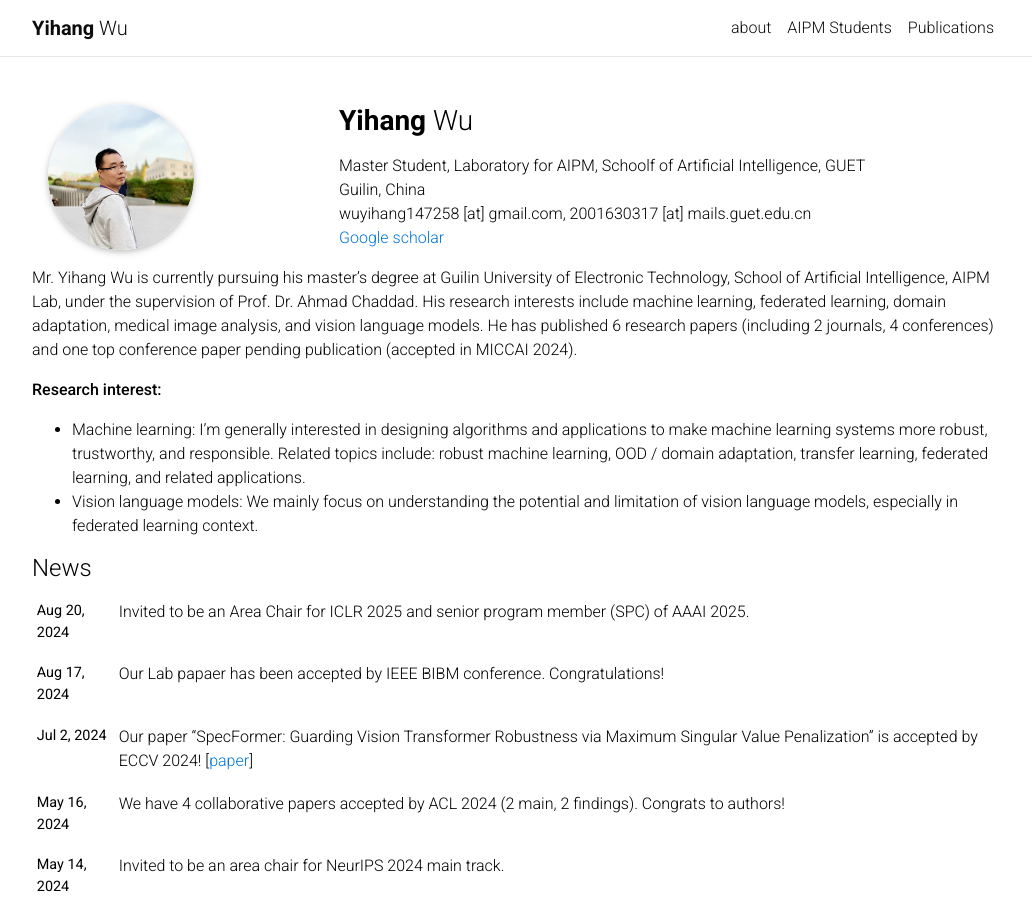
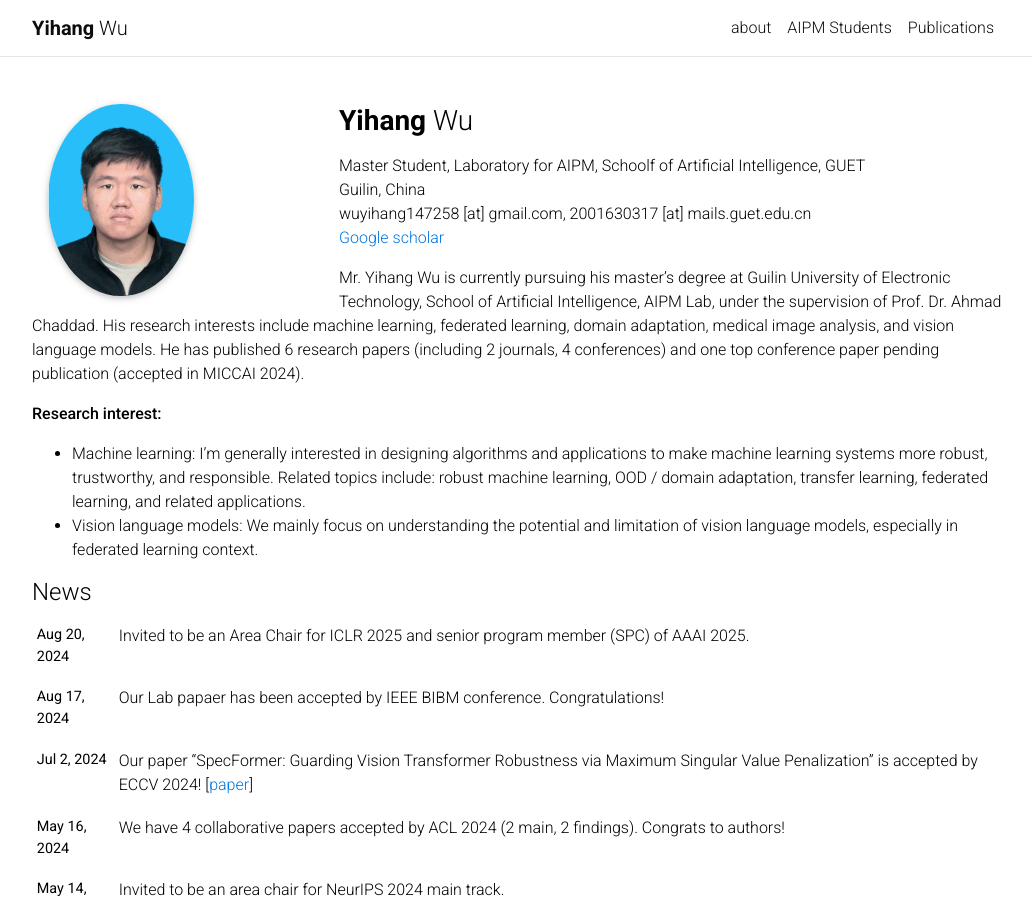
Before and after one commit to AIPMLab/AIPMLab.github.io, a Jekyll site: the page built from _pages/about.md, in a window 1280 px wide and 900 px high. Shown: the whole window, without its empty margins (123-1155 px from the left). Built offline with Jekyll 4.4.1, drawn with Linux system fonts in a browser that asks for light colours; some web fonts are replaced; comment, search, counter and statistics services are not loaded.

Commit message:
Update about.md

```diff
--- a/_pages/about.md
+++ b/_pages/about.md
@@ -6,7 +6,7 @@ description:
 
 profile:
   align: left
-  image: me2.png
+  image: MyProfile.jpg
   address:
 
 news: true  # includes a list of news items
```
